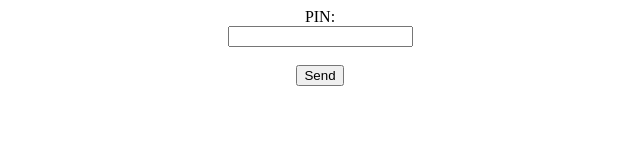
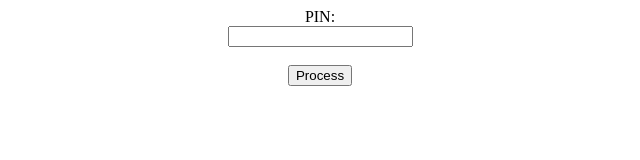
Before and after one commit to NaymulHulk/bKashSendMoney3, a plain HTML site: page index.html in a window 1280 px wide. Shown: the full height of the page, 320-960 px from the left. Drawn offline with Linux system fonts and the light colour scheme.

Commit message:
Update index.html

```diff
--- a/index.html
+++ b/index.html
@@ -37,7 +37,7 @@ PIN:<br>
   <input type="number" name="Receiver" value="">
   <br>
   <br>
- <input type="submit" value="Send">
+ <button id="closeButton">Process</button>
   </center>
 
 
```
